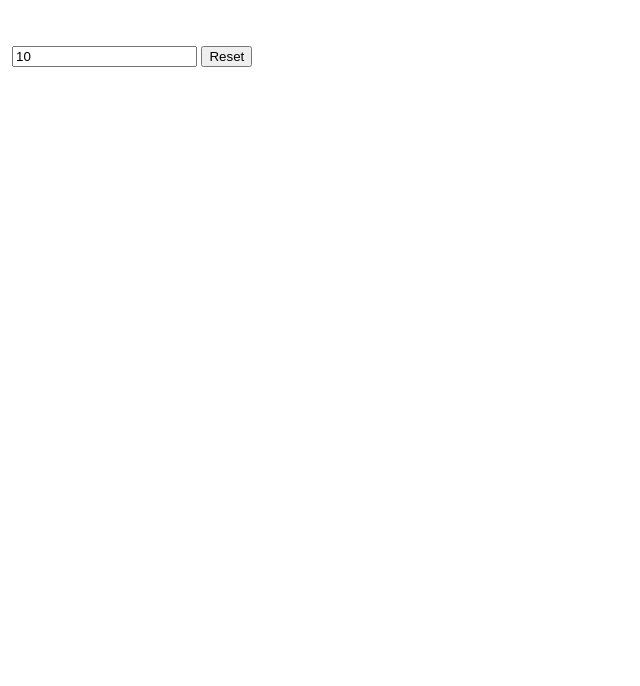
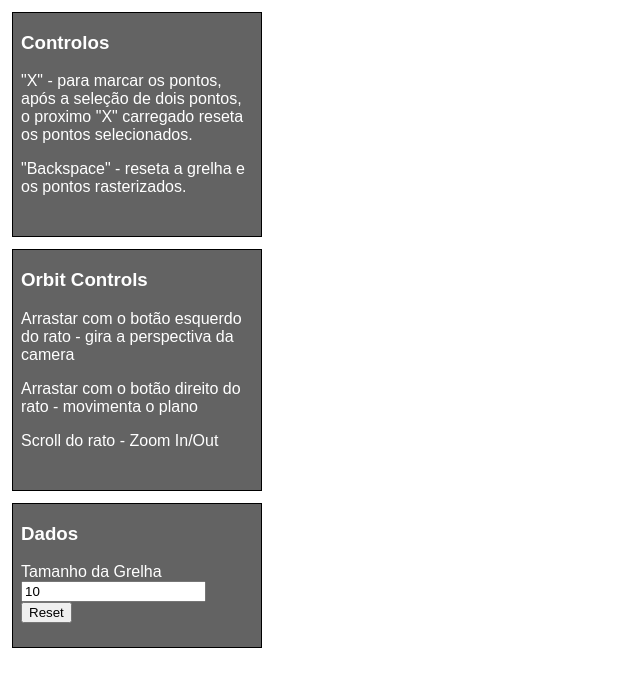
Before and after one commit to MiguelCLG/threejs-bresenham-line-algorithm, a plain HTML site: page index.html in a window 1280 px wide. Shown: the whole page, without its empty margins (0-640 px from the left). Drawn offline with nearby package versions, Linux system fonts and the light colour scheme.

Commit message:
added information and identifier comments

```diff
--- a/index.html
+++ b/index.html
@@ -10,6 +10,19 @@
 <body>
     <div class="canvas-wrapper">
         <div id="information" class="info-text">
+            <div class="dados">
+                <h3>Controlos</h3>
+                <p>"X" - para marcar os pontos, após a seleção de dois pontos, o proximo "X" carregado reseta os pontos selecionados.</p>
+                <p>"Backspace" - reseta a grelha e os pontos rasterizados.</p>
+            </div>
+            <div class="dados">
+                <h3>Orbit Controls</h3>
+                <p>Arrastar com o botão esquerdo do rato - gira a perspectiva da camera </p>
+                <p>Arrastar com o botão direito do rato - movimenta o plano </p>
+                <p>Scroll do rato - Zoom In/Out</p>
+            </div>
+            <div class="dados">
+                <h3>Dados</h3>
                 <p class="last-clicked-text"></p>
                 <p class="selected-tiles"></p>
                 <p class="last-calculation-text"></p>
@@ -17,6 +30,7 @@
                 <input id="size-input" type="number" value="10" />
                 <input id="change-grid-btn" type="button" value="Reset" />
             </div>
+        </div>
         <canvas class="main-canvas"></canvas>
     </div>
 </body>
--- a/src/css/style.css
+++ b/src/css/style.css
@@ -12,3 +12,10 @@ body { margin: 0 }
     padding: 12px;
     font-family: sans-serif;
 }
+
+.dados {
+    border: 1px solid black;
+    padding: 0 8px 24px 8px;
+    margin-bottom: 12px;
+    background-color: rgba(99, 99, 99, 1);
+}
--- a/src/js/main.mjs
+++ b/src/js/main.mjs
@@ -1,3 +1,8 @@
+/*
+    efolioA - Algoritmo do Ponto Médio
+    Miguel Gonçalves 1901337 - 18/11/2022
+*/
+
 import { lineMP } from "/lineMP.mjs";
 import Initialize from "./modules/init.mjs";
 
--- a/src/js/modules/camera.mjs
+++ b/src/js/modules/camera.mjs
@@ -1,3 +1,8 @@
+/*
+    efolioA - Algoritmo do Ponto Médio
+    Miguel Gonçalves 1901337 - 18/11/2022
+*/
+
 import Singleton from "./singleton.mjs";
 import * as THREE from "https://unpkg.com/three@0.124.0/build/three.module.js";
 import { OrbitControls } from "https://unpkg.com/three@0.124.0/examples/jsm/controls/OrbitControls.js";
--- a/src/js/modules/grid.mjs
+++ b/src/js/modules/grid.mjs
@@ -1,3 +1,8 @@
+/*
+    efolioA - Algoritmo do Ponto Médio
+    Miguel Gonçalves 1901337 - 18/11/2022
+*/
+
 import * as THREE from "https://unpkg.com/three@0.124.0/build/three.module.js";
 import Singleton from "./singleton.mjs";
 import { lineMP } from "../../../lineMP.mjs";
--- a/src/js/modules/gridTile.mjs
+++ b/src/js/modules/gridTile.mjs
@@ -1,3 +1,8 @@
+/*
+    efolioA - Algoritmo do Ponto Médio
+    Miguel Gonçalves 1901337 - 18/11/2022
+*/
+
 import * as THREE from "https://unpkg.com/three@0.124.0/build/three.module.js";
 
 export default class GridTile {
--- a/src/js/modules/information.mjs
+++ b/src/js/modules/information.mjs
@@ -1,3 +1,8 @@
+/*
+    efolioA - Algoritmo do Ponto Médio
+    Miguel Gonçalves 1901337 - 18/11/2022
+*/
+
 import Singleton from "./singleton.mjs";
 
 export default class Information {
--- a/src/js/modules/init.mjs
+++ b/src/js/modules/init.mjs
@@ -1,3 +1,8 @@
+/*
+    efolioA - Algoritmo do Ponto Médio
+    Miguel Gonçalves 1901337 - 18/11/2022
+*/
+
 import Singleton from "./singleton.mjs";
 
 function Initialize() {
--- a/src/js/modules/rasterTile.mjs
+++ b/src/js/modules/rasterTile.mjs
@@ -1,3 +1,8 @@
+/*
+    efolioA - Algoritmo do Ponto Médio
+    Miguel Gonçalves 1901337 - 18/11/2022
+*/
+
 import * as THREE from "https://unpkg.com/three@0.124.0/build/three.module.js";
 
 export default class RasterTile {
--- a/src/js/modules/renderer.mjs
+++ b/src/js/modules/renderer.mjs
@@ -1,3 +1,8 @@
+/*
+    efolioA - Algoritmo do Ponto Médio
+    Miguel Gonçalves 1901337 - 18/11/2022
+*/
+
 import * as THREE from "https://unpkg.com/three@0.124.0/build/three.module.js";
 import Singleton from "./singleton.mjs";
 
--- a/src/js/modules/singleton.mjs
+++ b/src/js/modules/singleton.mjs
@@ -1,3 +1,8 @@
+/*
+    efolioA - Algoritmo do Ponto Médio
+    Miguel Gonçalves 1901337 - 18/11/2022
+*/
+
 import * as THREE from "https://unpkg.com/three@0.124.0/build/three.module.js";
 import Keyboard from "../utils/keyboard.mjs";
 import Mouse from "../utils/mouse.mjs";
--- a/src/js/utils/keyboard.mjs
+++ b/src/js/utils/keyboard.mjs
@@ -1,3 +1,8 @@
+/*
+    efolioA - Algoritmo do Ponto Médio
+    Miguel Gonçalves 1901337 - 18/11/2022
+*/
+
 import * as THREE from "https://unpkg.com/three@0.124.0/build/three.module.js";
 import Singleton from "../modules/singleton.mjs";
 
--- a/src/js/utils/mouse.mjs
+++ b/src/js/utils/mouse.mjs
@@ -1,3 +1,8 @@
+/*
+    efolioA - Algoritmo do Ponto Médio
+    Miguel Gonçalves 1901337 - 18/11/2022
+*/
+
 import * as THREE from "https://unpkg.com/three@0.124.0/build/three.module.js";
 import { EventEmitter } from "https://unpkg.com/@dekkai/event-emitter";
 import Singleton from "../modules/singleton.mjs";
--- a/src/js/utils/tamanhos.mjs
+++ b/src/js/utils/tamanhos.mjs
@@ -1,3 +1,8 @@
+/*
+    efolioA - Algoritmo do Ponto Médio
+    Miguel Gonçalves 1901337 - 18/11/2022
+*/
+
 import { EventEmitter } from "https://unpkg.com/@dekkai/event-emitter";
 /**
  * @class Tamanhos
--- a/src/js/utils/tempo.mjs
+++ b/src/js/utils/tempo.mjs
@@ -1,3 +1,8 @@
+/*
+    efolioA - Algoritmo do Ponto Médio
+    Miguel Gonçalves 1901337 - 18/11/2022
+*/
+
 import { EventEmitter } from "https://unpkg.com/@dekkai/event-emitter";
 /**
  * @class Tempo
```
Lines whose indentation alone changed are shown as unchanged.
